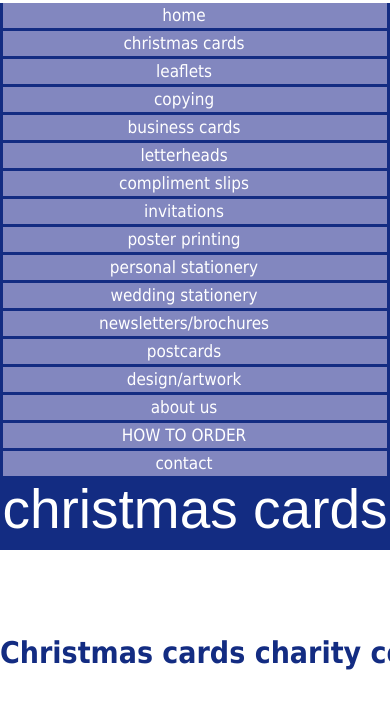
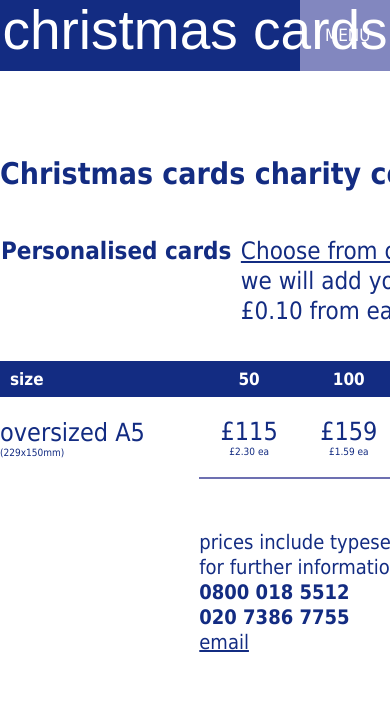
Before and after one commit to AlexTebbutt/Oasis, a PHP site: page /charityxmascards.php in a window 390 px wide; the page is wider, and only the part inside the window is pictured. Shown: the top 716 px of that part. After the commit the page ends 652 px from the top of that part, so only its background shows below. Run offline with PHP 8.4, Linux system fonts and the light colour scheme.

Commit message:
Adding mobile nav to Xmas card section

```diff
--- a/businesscards.php
+++ b/businesscards.php
@@ -10,10 +10,10 @@
 <title>Printers in Hammersmith & Fulham | Oasis Printing | Business Cards</title>
 </head>
 <body>
+	<div id="holder">
 
-<?php DispNav('businesscards'); ?>
+		<?php DispNav('xmascards'); ?>
 
-	<div id="holder">
     <div id="main">
       <table class="sizes">
         <tr><td><a href="#330"><span class="bold-large">business card on 400gsm white card</span></a></td></tr>
--- a/charityxmascards.php
+++ b/charityxmascards.php
@@ -1,3 +1,4 @@
+<?php include('includes/htmlfunc.inc.php'); ?>
 <!DOCTYPE html PUBLIC "-//W3C//DTD XHTML 1.0 Transitional//EN"
         "http://www.w3.org/TR/xhtml1/DTD/xhtml1-transitional.dtd">
 <html xmlns="http://www.w3.org/1999/xhtml">
@@ -10,41 +11,9 @@
 </head>
 <body>
 	<div id="holder">
-    <div id="bluetop">
-      <div id="navtop">
-        <ul>
-          <li id="home"><a href="index.php" title="Home">home</a></li>
-          <li id="xmascards"><a href="xmascards.php" title="Christmas Cards">christmas cards</a></li>
-          <li id="leaflets"><a href="leaflets.php" title="leaflets">leaflets</a></li>
-          <li id="copying"><a href="copying.php" title="Copying">copying</a></li>
-          <li id="businesscards"><a href="businesscards.php" title="Business Cards">business cards</a></li>
-          <li id="letterheads"><a href="letterheads.php" title="Letterheads">letterheads</a></li>
-          <li id="complimentslips"><a href="complimentslips.php" title="Compliment Slips">compliment slips</a></li>
-          <li id="invitations"><a href="invitations.php" title="Invitations">invitations</a></li>
-        </ul>
-      </div>
-      <div class="clear"></div>
-      <div id="navmiddle">
-        <ul>
-          <li id="posterprinting"><a href="posterprinting.php" title="Poster Printing">poster printing</a></li>
-          <li id="personalstationery"><a href="personalstationery.php" title="Personal Stationery">personal stationery</a></li>
-          <li id="weddingstationery"><a href="weddingstationery.php" title="Wedding Stationery">wedding stationery</a></li>
-          <li id="newslettersbrochures"><a href="newslettersbrochures.php" title="Newsletters/Brochures">newsletters/brochures</a></li>
-          <li id="postcards"><a href="postcards.php" title="Postcards">postcards</a></li>
-          <li id="designartwork"><a href="designartwork.php" title="Design/Artwork">design/artwork</a></li>
-        </ul>
-      </div>
-      <div class="clear"></div>
-      <div id="navbottom">
-        <ul>
-          <li id="aboutus"><a href="aboutus.php" title="About Us">about us</a></li>
-          <li id="howtoorder"><a href="howtoorder.php" title="How To Order">HOW TO ORDER</a></li>
-          <li id="contact"><a href="contact.php" title="Contact">contact</a></li>
-        </ul>
-      </div>
-      <div class="clear"></div>
-      <div id="navtitle"><h1 class="page-title">christmas cards</h1></div>
-    </div>
+
+		<?php DispNav('xmascards'); ?>
+
     <div id="main">
         <p class="bold-massive bold">Christmas cards charity collection <img class="crukimg"src="images/CRUKLogo.jpg" alt="CRUKLogo" width="135" height="39" /></p>
       <div id="xmascardprices">
```
Also changed, not shown: dyoxmascards.php (+3 -35 lines), xmascards.php (line endings or trailing spaces).
